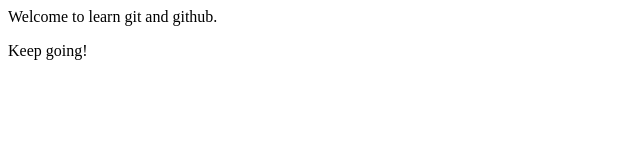
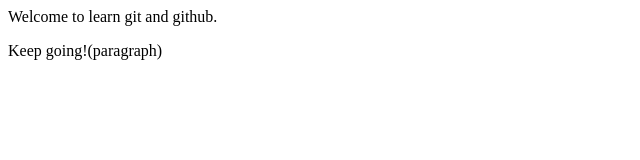
Before and after one commit to Tanuja-Ranjan/localRepo, a plain HTML site: page index.html in a window 1280 px wide. Shown: the full height of the page, 0-640 px from the left. Drawn offline with Linux system fonts and the light colour scheme.

Commit message:
Add description

```diff
--- a/index.html
+++ b/index.html
@@ -1,2 +1,2 @@
 <p>Welcome to learn git and github.</p>
-<p>Keep going!</p>
+<p>Keep going!(paragraph)</p>
```
